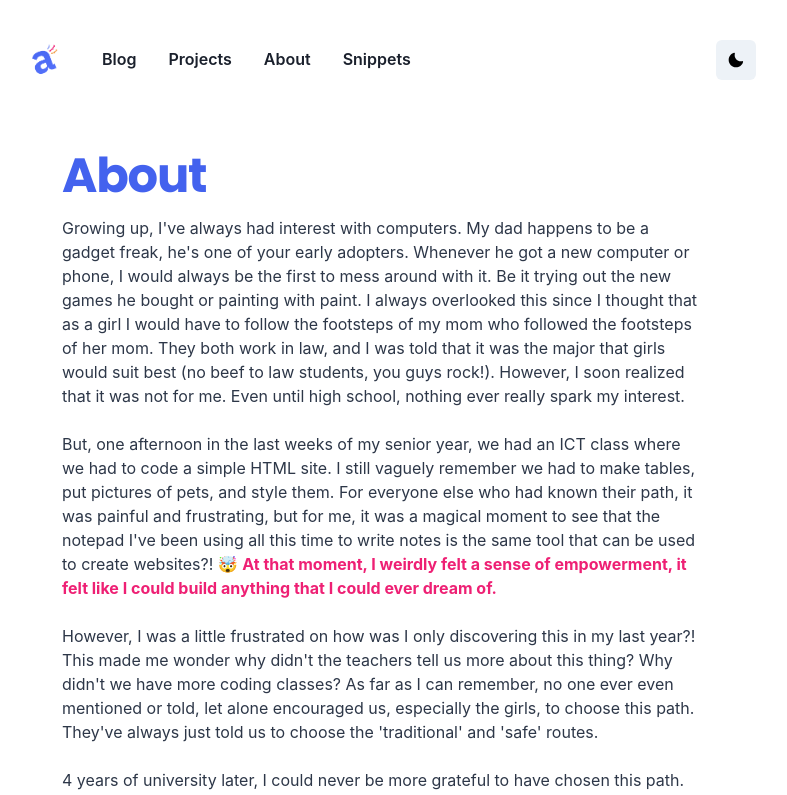
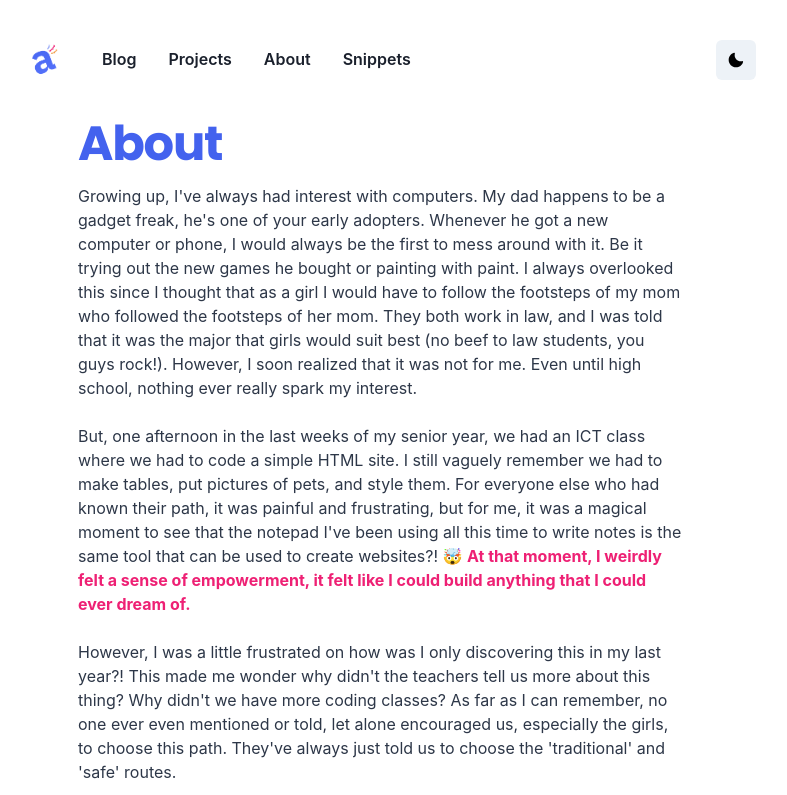
Before and after one commit to azurast/azura.dev, a Next.js app: page /about in a window 1280 px wide. Shown: the top 795 px of the page, without its empty margins (260-1047 px from the left). Built offline with nearby package versions, Linux system fonts and the light colour scheme.

Commit message:
update layout & landing

```diff
--- a/components/Container.js
+++ b/components/Container.js
@@ -7,7 +7,8 @@ import {
   Text,
   SimpleGrid,
   Icon,
-  Divider
+  Divider,
+  Spacer
 } from "@chakra-ui/react";
 import {
   SiGithub,
@@ -115,22 +116,25 @@ const Container = ({ children }) => {
       </StickyNav >
       <Flex
         as="main"
-        justifyContent="center"
+        justifyContent="flex-start"
         flexDirection="column"
         bg={bgColor[colorMode]}
         color={color[colorMode]}
-        px={[0, 4, 4]}
-        mt={[4, 8, 8]}
-        // css={{
-        //   backgroundImage:'radial-gradient(#ddd 1px, transparent 1px), radial-gradient(#ddd 1px, transparent 1px)',
-        //   backgroundPosition: '0 0, 25px 25px',
-        //   backgroundAttachment: 'fixed',
-        //   backgroundSize: '50px 50px',
-        //   overflowX: 'hidden'
-        // }}
+        // px={[0, 4, 4]}
+        // mt={[4, 8, 8]}
+        css={{
+          flex: '1 1 auto',
+          position: 'relative',
+          minWidth: '1px',
+          maxWidth: '700px',
+          margin: '0 auto',
+          zIndex: '1',
+          width: '100%'
+        }}
       >
         {children}
       </Flex>
+      {/*<Spacer/>*/}
       <Footer
         flexDirection="column"
         justifyContent="space-evenly"
@@ -189,7 +193,7 @@ const Container = ({ children }) => {
             </NextLink>
           </Box>
           <Box
-              key="medium"
+              key="polywork"
               _hover={{
                 transform: "scale(1.01)",
                 cursor: "pointer",
--- a/data/blog/hackerrank-2d-array-day-1.mdx
+++ b/data/blog/hackerrank-2d-array-day-1.mdx
@@ -1,7 +1,7 @@
 ---
 title: '2D Array - DS : Day 1 of #100DaysOfHackerrank'
 publishedAt: '2021-09-13'
-summary: 'The start of what I hope could be something!'
+summary: 'Solve 2D array problem together.'
 ---
 
 Day 1 of my own Hackerrank Challenge. I'm planning to do at least one problem each day for the 100 days, doesn't really have to be consecutive, though it'd be great If can, and write how I came up with the solution. I think this could be a great way to up-skill both my programming & technical writing skills. I will try to my best ability to solve it myself first. If can't then I will tell you guys & try to review other people's solution together.
--- a/pages/about/index.js
+++ b/pages/about/index.js
@@ -28,9 +28,9 @@ export default function Index() {
         <Stack
           as="main"
           spacing={8}
-          justifyContent="center"
+          justifyContent="flex-start"
           alignItems="flex-start"
-          m="0 auto 4rem auto"
+          m="0 1rem 1rem 1rem"
           maxWidth="700px"
           px={8}
         >
--- a/pages/blog/index.js
+++ b/pages/blog/index.js
@@ -42,10 +42,10 @@ export default function Index({ posts }) {
       <Container>
         <Stack
           as="main"
-          spacing={6}
-          justifyContent="center"
+          spacing={8}
+          justifyContent="flex-start"
           alignItems="flex-start"
-          m="0 auto 4rem auto"
+          m="0 1rem 1rem 1rem"
           maxWidth="700px"
           px={8}
         >
--- a/pages/projects/index.js
+++ b/pages/projects/index.js
@@ -27,9 +27,9 @@ export default function Index({ posts }) {
         <Stack
           as="main"
           spacing={8}
-          justifyContent="center"
+          justifyContent="flex-start"
           alignItems="flex-start"
-          m="0 auto 4rem auto"
+          m="0 1rem 1rem 1rem"
           maxWidth="700px"
           px={8}
         >
--- a/pages/snippets/index.js
+++ b/pages/snippets/index.js
@@ -26,9 +26,9 @@ export default function Index({ posts }) {
       <Stack
         as="main"
         spacing={8}
-        justifyContent="center"
+        justifyContent="flex-start"
         alignItems="flex-start"
-        m="0 auto 4rem auto"
+        m="0 1rem 1rem 1rem"
         maxWidth="700px"
         px={8}
       >
```
Also changed, not shown: pages/index.js (+27 -48 lines), styles/globals.css (+10 -0 lines).
